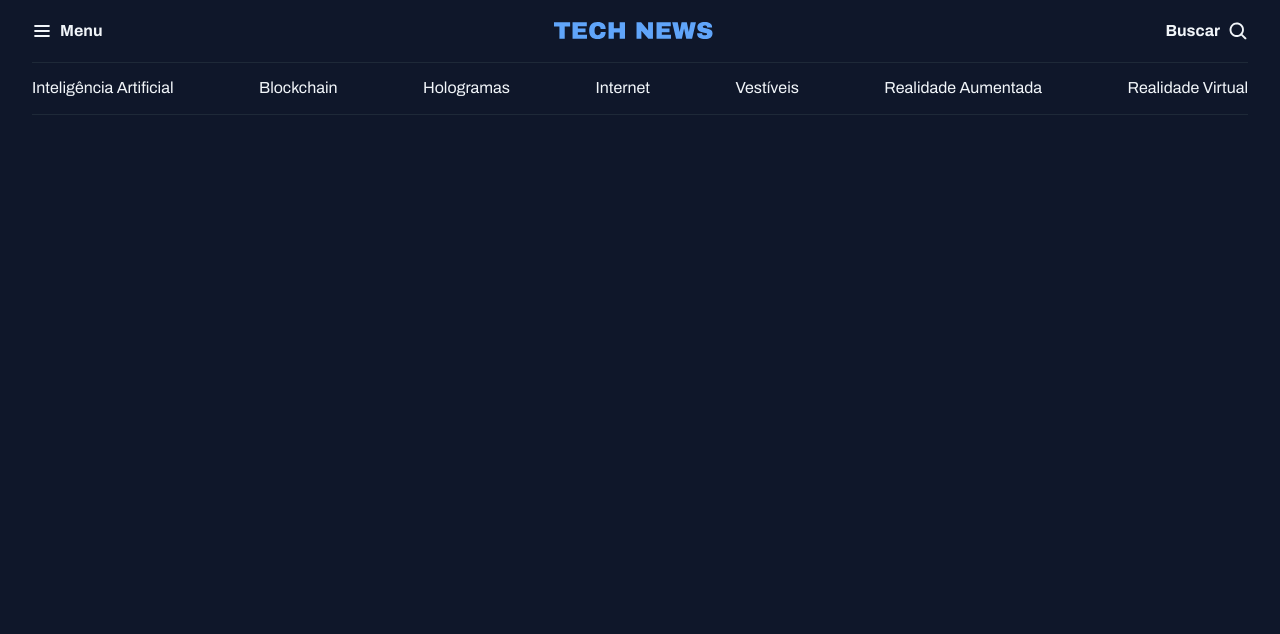
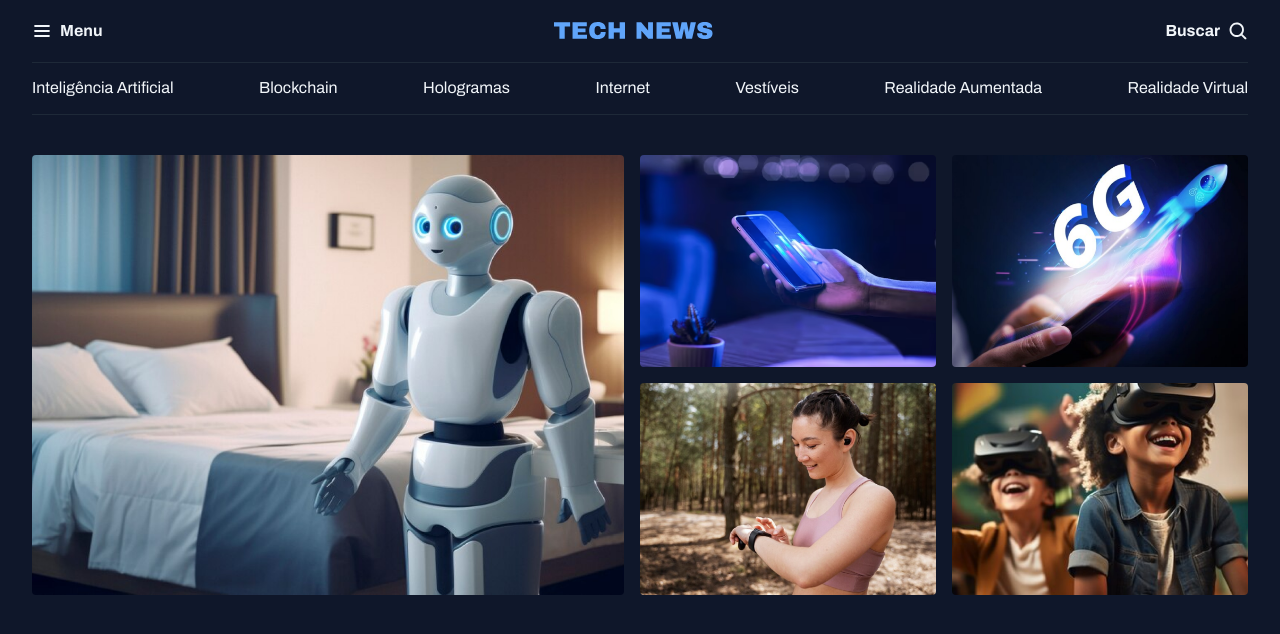
Before and after one commit to afkjuansilva/projeto-portal-de-noticias, a plain HTML site: page index.html in a window 1280 px wide. Drawn offline with Linux system fonts and the light colour scheme.

Commit message:
Estruturando a seção destaques

```diff
--- a/index.html
+++ b/index.html
@@ -36,5 +36,30 @@
       <a href="#">Realidade Virtual</a>
     </nav>
   </header>
+
+  <main class="grid container">
+    <section id="featured" class="gap-16 grid grid-flow-col">
+      <div>
+        <img src="assets/imagens/Image 01.png" alt="">
+      </div>
+      <div class="gap-16 grid grid-cols-2">
+        <div>
+          <img src="assets/imagens/Image 02.png" alt="">
+        </div>
+
+        <div>
+          <img src="assets/imagens/Image 03.png" alt="">
+        </div>
+
+        <div>
+          <img src="assets/imagens/Image 04.png" alt="">
+        </div>
+
+        <div>
+          <img src="assets/imagens/Image 05.png" alt="">
+        </div>
+      </div>
+  </section>
+  </main>
 </body>
 </html>
--- a/styles/global.css
+++ b/styles/global.css
@@ -40,18 +40,16 @@ h1, h2, h3 {
   font: inherit;
 }
 
+img {
+  max-width: 100%;
+}
+
 .container {
   max-width: 1280px;
   padding-inline: 32px;
   margin-inline: auto;
 }
 
-/* utility-first */
-
-.grid {
-  display: grid;
+main {
+  margin-top: 40px;
 }
-
-.grid-flow-col {
-  grid-auto-flow: column;
-}
--- a/styles/index.css
+++ b/styles/index.css
@@ -1,2 +1,4 @@
 @import url(global.css);
+@import url(utility.css);
 @import url(header.css);
+@import url(sections.css);
--- /dev/null
+++ b/styles/sections.css
@@ -0,0 +1,7 @@
+#featured {
+  img {
+    height: 100%;
+    object-fit: cover;
+    border-radius: 4px;
+  }
+}
--- /dev/null
+++ b/styles/utility.css
@@ -0,0 +1,17 @@
+/* utility-first */
+
+.grid {
+  display: grid;
+}
+
+.grid-flow-col {
+  grid-auto-flow: column;
+}
+
+.grid-cols-2 {
+  grid-template-columns: 1fr 1fr;
+}
+
+.gap-16 {
+  gap: 16px;
+}
```
